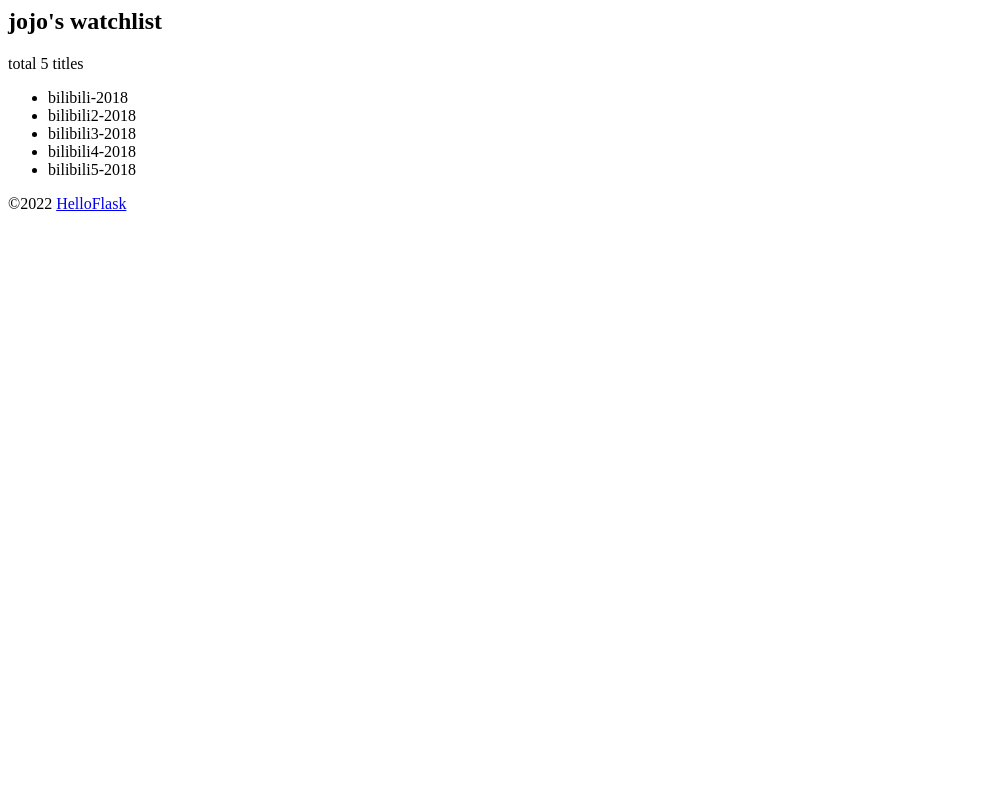
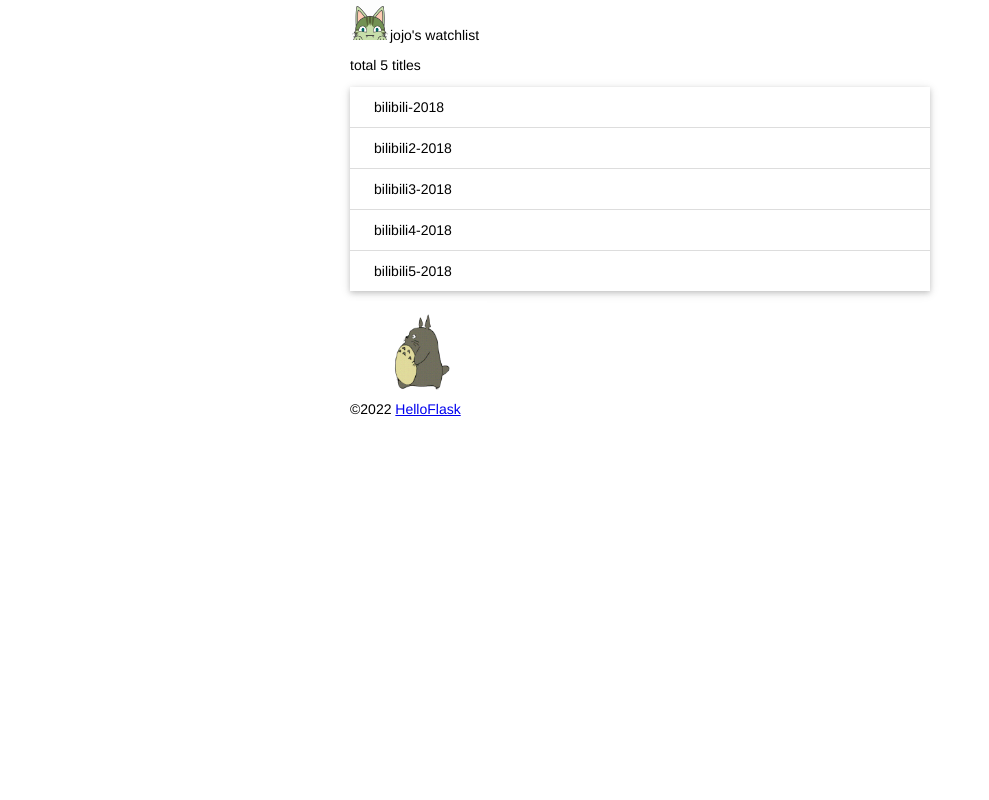
Before and after one commit to clw-rover/watchlist, a Flask app: page / in a window 1280 px wide. Shown: the whole page, without its empty margins (0-989 px from the left). Run offline with Flask 2, Linux system fonts and the light colour scheme.

Commit message:
tese static file and css

```diff
--- a/app.py
+++ b/app.py
@@ -8,7 +8,7 @@ v_movies=[
      {'title':'bilibili2','year':'2018'},
      {'title':'bilibili3','year':'2018'},
      {'title':'bilibili4','year':'2018'},
-     {'title':'bilibili5','year':'2018'},
+     {'title':'bilibili5','year':'2018'}
      ]
 
 @app.route('/')
--- /dev/null
+++ b/static/style.css
@@ -0,0 +1,46 @@
+
+body{
+	margin:auto;
+	max-width:580px;
+	font-size:14px;
+	font-family:Helvetica, Arial, sans-serif;
+}
+
+footer{
+	color:#888;
+	margin-top:15px;
+	text-align:center;
+	padding:10px;
+
+}
+
+/*头像*/
+.avatar{
+	width:40px;
+}
+
+.totoro{
+	display:block;
+	width:0px auto;
+	height:100px;
+}
+
+/* 电影列表 */
+.movie-list {
+	list-style-type: none;
+	padding: 0;
+	margin-bottom: 10px;
+	box-shadow: 0 2px 5px 0 rgba(0, 0, 0, 0.16), 0 2px 10px 0 rgba(0, 0, 0, 0.12);
+}
+
+.movie-list li {
+	padding: 12px 24px;
+	border-bottom: 1px solid #ddd;
+}
+.movie-list li:last-child {
+	border-bottom:none;
+}
+
+.movie-list li:hover {
+	background-color: #f8f9fa;
+}
--- a/templates/index.html
+++ b/templates/index.html
@@ -2,28 +2,24 @@
 <html>
 <head>
 	<title>{{name}}'s watchlist</title>
-	<style>
-	/*
-		p {
-			margin-left: 20%;
-			margin-right: 20%;
-			border: 2px dotted black;
-			padding: 10px 10px 10px 10px;
-			font-family: sans-serif;
-		}
-	*/
-	</style>
+	<link rel="icon" href="{{ url_for('static',filename='favicon.ico.png') }}">
+	<link rel="stylesheet" href="{{url_for('static',filename='style.css')}}" type="text/css">
+
 </head>
 
 <body>
+	<img alt='test' class='avatar' src={{url_for('static',filename='images/avatar.png')}}
 	<h2>{{name}}'s watchlist</h2>{#	这是一段注释：URL规则过滤器	#}
 
 	<p>total {{movies|length()}} titles</p>
-	<ul>
+	<ul class='movie-list'>
 		{% for movie in movies %}
 		<li> {{ movie['title'] }}-{{ movie['year'] }} </li>
 		{% endfor %}
 	</ul>
+
+	<img alt='test2' class='totoro' src={{url_for('static',filename='images/totoro.gif')}}
+
 	<footer>&copy;2022 <a href="http://helloflask.com/tutorial">HelloFlask</a></footer>
 </body>
 </html>
```
Also changed, not shown: static/favicon.ico.png (added), static/images/avatar.png (added), static/images/totoro.gif (added).
